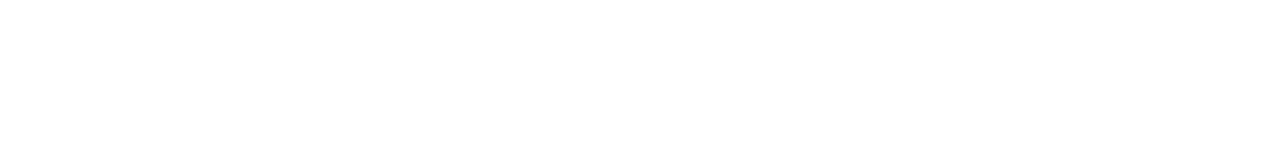
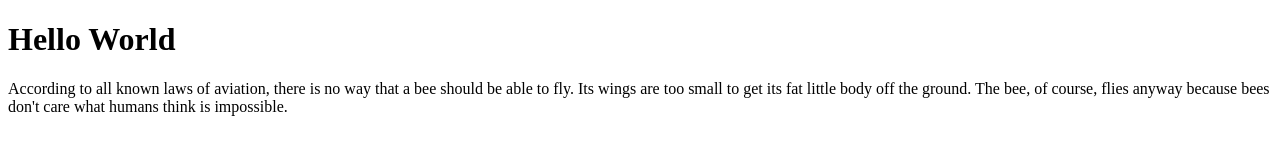
Before and after one commit to s-avery/juno-git-branching-lesson, a plain HTML site: page index.html in a window 1280 px wide. Drawn offline with Linux system fonts and the light colour scheme.

Commit message:
actual h1 and bee movie

```diff
--- a/index.html
+++ b/index.html
@@ -1,12 +1,19 @@
 <!DOCTYPE html>
 <html lang="en">
+
 <head>
-  <meta charset="UTF-8">
-  <meta name="viewport" content="width=device-width, initial-scale=1.0">
-  <meta http-equiv="X-UA-Compatible" content="ie=edge">
-  <title>Git branching lesson on test</title>
+	<meta charset="UTF-8">
+	<meta name="viewport" content="width=device-width, initial-scale=1.0">
+	<meta http-equiv="X-UA-Compatible" content="ie=edge">
+	<title>🫒 Git branching lesson on test</title>
 </head>
+
 <body>
+	<h1>Hello World</h1>
+	<p>According to all known laws of aviation, there is no way that a bee should be able to fly. Its wings are too
+		small to get its fat little body off the ground. The bee, of course, flies anyway because bees don't care what
+		humans think is impossible. </p>
 
 </body>
+
 </html>
```
